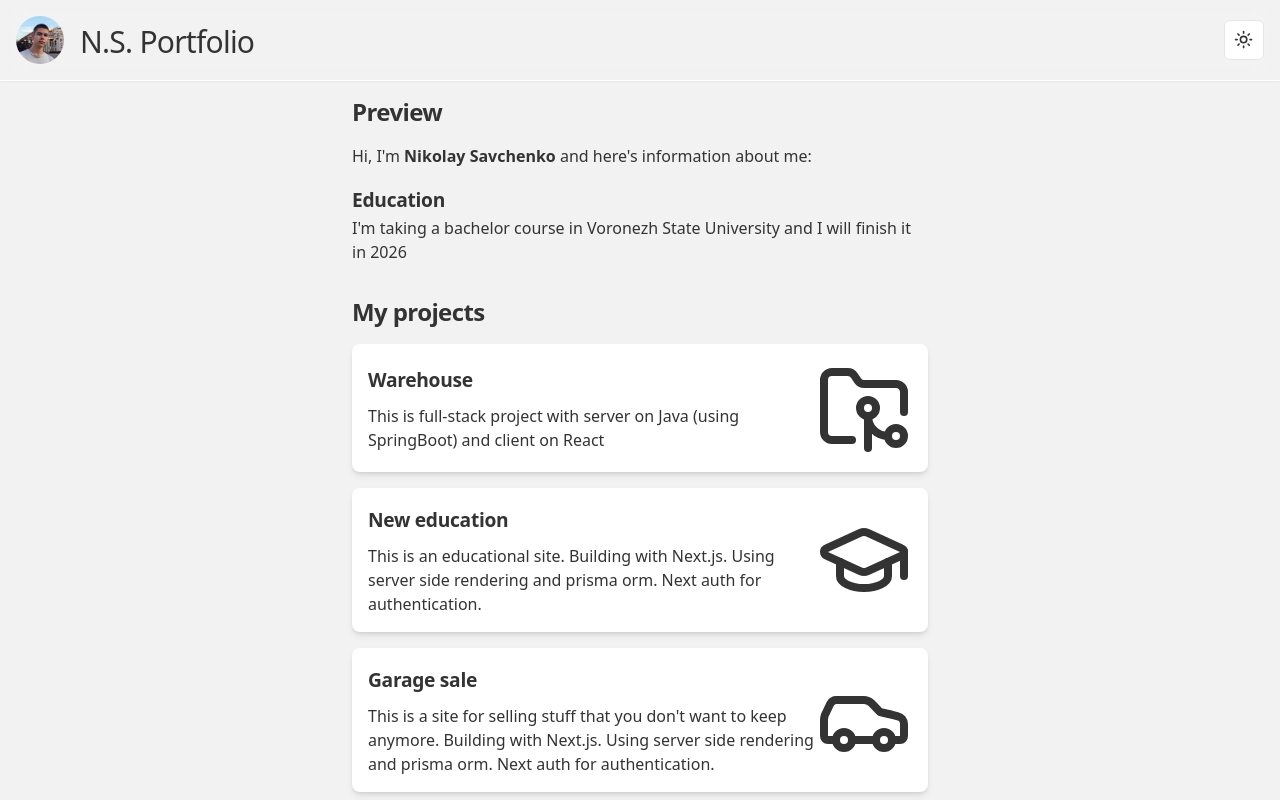
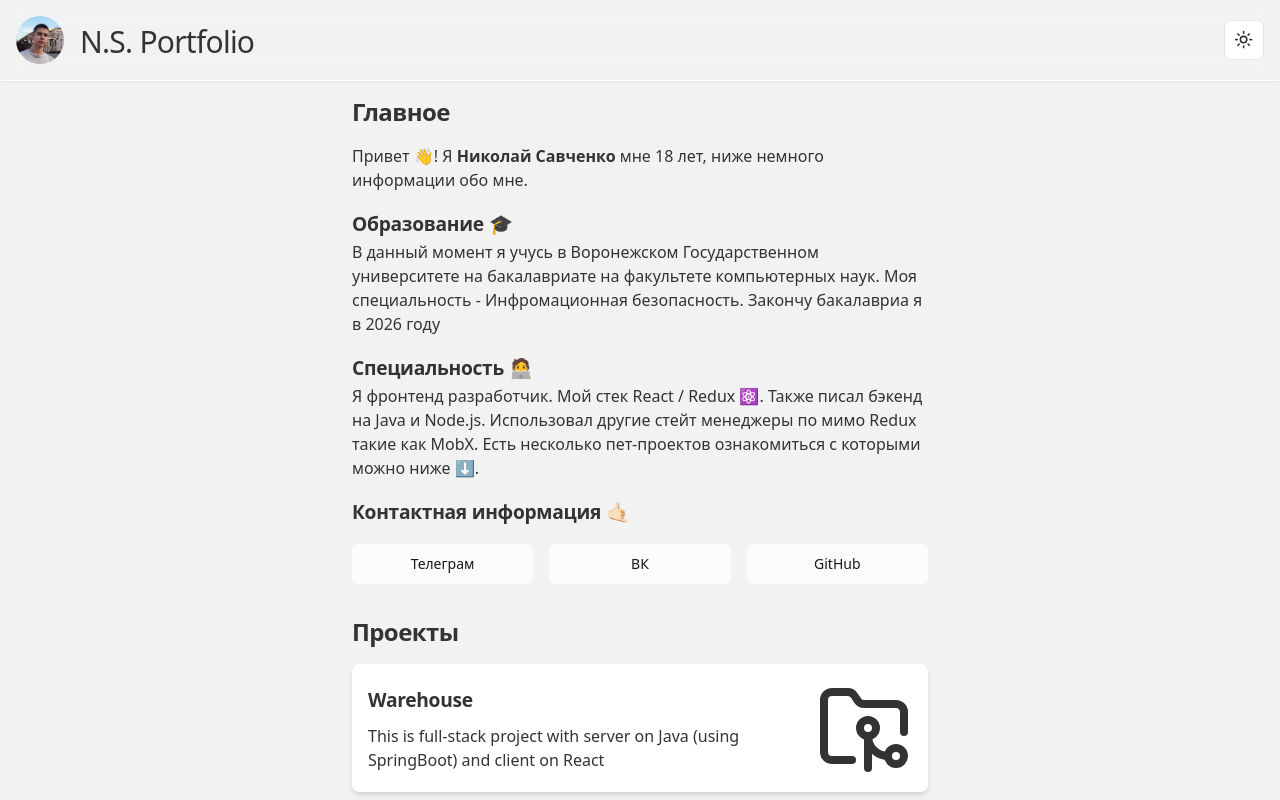
Before and after one commit to woodemai/portfolio, a React (Vite) app: page / in a window 1280 px wide. Shown: the top 800 px of the page. Built offline with nearby package versions, Linux system fonts and the light colour scheme.

Commit message:
customization

```diff
--- a/src/app/providers/PageProvider/router.tsx
+++ b/src/app/providers/PageProvider/router.tsx
@@ -2,13 +2,14 @@ import { Params, createBrowserRouter } from "react-router-dom";
 import RootLayout from "./RootLayout";
 import HomePage from "@/pages/home/HomePage";
 import { createRef } from "react";
+import ErrorPage from "@/pages/error/ErrorPage";
 
 export const routes = [
     {
         path: "/",
         name: "Home",
         element: <HomePage />,
-        nodeRef: createRef()
+        nodeRef: createRef(),
     },
     {
         path: '/project/:title',
@@ -22,6 +23,7 @@ export const routes = [
 const router = createBrowserRouter([
     {
         element: <RootLayout />,
+        errorElement: <ErrorPage />,
         children: routes.map(route => ({
             index: route.path === '/',
             path: route.path === '/' ? undefined : route.path,
--- a/src/app/styles/index.css
+++ b/src/app/styles/index.css
@@ -16,13 +16,13 @@
     --primary: 0 0% 9%;
     --primary-foreground: 0 0% 98%;
 
-    --secondary: 0 0% 96.1%;
+    --secondary: 0 0% 98.6%;
     --secondary-foreground: 0 0% 9%;
 
     --muted: 0 0% 96.1%;
     --muted-foreground: 0 0% 45.1%;
 
-    --accent: 288 100% 85%;
+    --accent: 155 100% 95%;
     --accent-foreground: 0 0% 9%;
 
     --destructive: 0 84.2% 60.2%;
@@ -54,7 +54,7 @@
     --muted: 0 0% 14.9%;
     --muted-foreground: 0 0% 63.9%;
 
-    --accent: 288 100% 20%;
+    --accent: 155 50% 15%;
     --accent-foreground: 0 0% 98%;
 
     --destructive: 0 62.8% 30.6%;
--- /dev/null
+++ b/src/pages/error/ErrorPage.tsx
@@ -0,0 +1,18 @@
+import { Button } from "@/shared/components/ui/button";
+import { Link, useRouteError } from "react-router-dom";
+
+
+
+const ErrorPage = () => {
+    const error = useRouteError() as { statusText?: string, message: string };
+
+    return (
+        <div className="flex justify-center items-center flex-col gap-4 h-screen">
+            <h1>{error.statusText || error.message}</h1>
+            <p>Произошла непредвиденная ошибка. Приносим свои извинения</p>
+            <Link to={'/'}><Button variant='secondary'>Вернуться на главную</Button></Link>
+        </div>
+    )
+}
+
+export default ErrorPage;
--- a/src/pages/projects/component.tsx
+++ b/src/pages/projects/component.tsx
@@ -51,10 +51,11 @@ export const Component = () => {
         )
     } else {
         return (
-            <div>
-                <h1>Не найдено</h1>
-                <LinkBack />
-
+            <div className="w-full flex justify-center items-center my-80">
+                <div className="bg-card p-4 rounded-md shadow-md flex flex-col justify-center items-center gap-y-4">
+                    <h3>Проект не найден</h3>
+                    <LinkBack withText />
+                </div>
             </div>
         )
     }
--- a/src/pages/projects/loader.ts
+++ b/src/pages/projects/loader.ts
@@ -2,5 +2,5 @@ import { projects, translit } from "@/entities/project";
 import { Params } from "react-router-dom";
 
 export const loader = ({ params }: { params: Params }) => {
-  return projects.find((item) => translit(item.title) === params["title"]);
+  return projects.find((item) => translit(item.title) === params["title"]) ?? null;
 };
--- a/src/shared/components/ui/link-back.tsx
+++ b/src/shared/components/ui/link-back.tsx
@@ -1,11 +1,22 @@
 import { ArrowLeftIcon } from "lucide-react"
 import { Link } from "react-router-dom"
+import { Button } from "./button"
 
-const LinkBack = () => {
+const LinkBack = ({ withText }: { withText?: boolean }) => {
+    if (withText) {
+        return (
+            <Link to={'/'}>
+                <Button variant={'secondary'} className="rounded-md max-w-fit cursor-pointer flex gap-x-4">
+                    Назад
+                    <ArrowLeftIcon />
+                </Button>
+            </Link>
+        )
+    }
     return (
         <Link to={'/'}>
             <div className="bg-card rounded-md p-1 max-w-fit cursor-pointer">
-                <ArrowLeftIcon/>
+                <ArrowLeftIcon />
             </div>
         </Link>
     )
--- a/src/widgets/ProjectList/ProjectList.tsx
+++ b/src/widgets/ProjectList/ProjectList.tsx
@@ -4,10 +4,12 @@ import { projects } from "@/entities/project/data/projects"
 
 const ProjectList = () => {
     return (
-        <ul className="flex flex-col gap-y-4 justify-center w-full">
-            <h2 className="text-left">My projects</h2>
-            {projects.map(project => <ProjectItem key={project.title} {...project} />)}
-        </ul>
+        <section>
+            <h2 className="mb-4">Проекты</h2>
+            <ul className="flex flex-col gap-y-4 justify-center w-full">
+                {projects.map(project => <ProjectItem key={project.title} {...project} />)}
+            </ul>
+        </section>
     )
 }
 
--- a/src/widgets/preview/Preview.tsx
+++ b/src/widgets/preview/Preview.tsx
@@ -1,15 +1,33 @@
+import { Button } from "@/shared/components/ui/button"
+import PreviewLink from "./PreviewLink"
+
 const Preview = () => {
     return (
-        <div className="flex flex-col w-full gap-y-4">
-            <h2>Preview</h2>
+        <section className="flex flex-col w-full gap-y-4">
+            <h2>Главное</h2>
             <div className="gap-y-4 flex flex-col">
-                <p>Hi, I'm <span className="font-bold">Nikolay Savchenko</span> and here's information about me:</p>
+                <p>Привет 👋! Я <span className="font-bold">Николай Савченко</span> мне 18 лет, ниже немного информации обо мне.</p>
                 <div>
-                    <h3>Education</h3>
-                    <p>I'm taking a bachelor course in Voronezh State University and I will finish it in 2026</p>
+                    <h3>Образование 🎓</h3>
+                    <p>В данный момент я учусь в Воронежском Государственном университете на бакалавриате на факультете компьютерных наук. Моя специальность - Инфромационная безопасность.
+                        Закончу бакалавриа я в 2026 году</p>
+                </div>
+                <div>
+                    <h3>Специальность 🧑‍💻</h3>
+                    <p>Я фронтенд разработчик. Мой стек React / Redux ⚛️. Также писал бэкенд на Java и Node.js. Использовал другие стейт менеджеры по мимо Redux такие как MobX.
+                        Есть несколько пет-проектов ознакомиться с которыми можно ниже ⬇️.
+                    </p>
+                </div>
+                <div>
+                    <h3 className="mb-4">Контактная информация 🤙🏻</h3>
+                    <div className="flex justify-between gap-x-4">
+                        <PreviewLink href="https://t.me/woodemai" label='Телеграм' />
+                        <PreviewLink href="https://vk.com/woodemai" label='ВК' />
+                        <PreviewLink href="https://github.com/woodemai" label='GitHub' />
+                    </div>
                 </div>
             </div>
-        </div>
+        </section>
     )
 }
 
--- /dev/null
+++ b/src/widgets/preview/PreviewLink.tsx
@@ -0,0 +1,14 @@
+import { Button } from "@/shared/components/ui/button";
+import { FC } from "react";
+
+interface PreviewLinkProps {
+    href: string,
+    label: string
+}
+
+const PreviewLink: FC<PreviewLinkProps> = ({href, label}) => {
+
+    return <Button className="w-full" variant={'secondary'}><a target="_blank" href={href}>{label}</a></Button>
+}
+
+export default PreviewLink;
```
